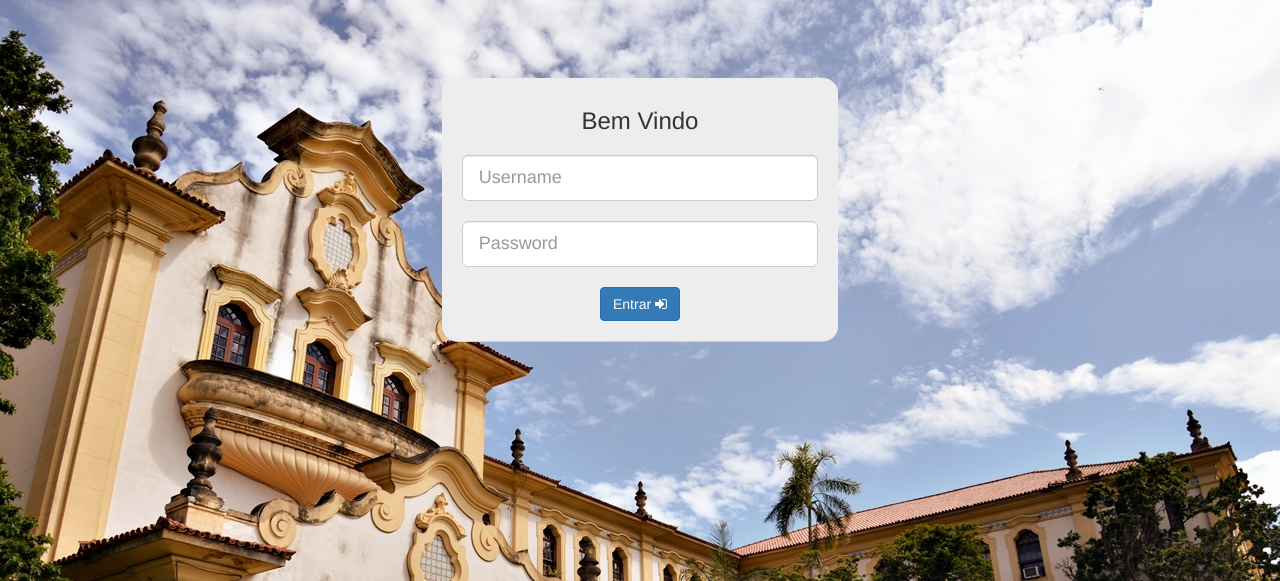
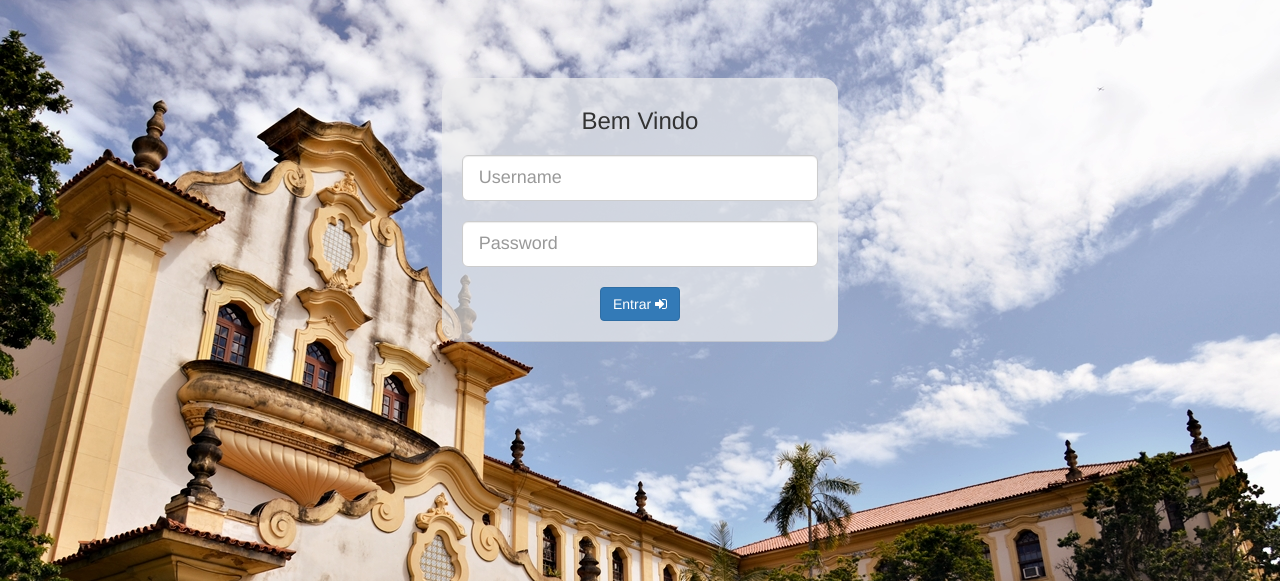
Before and after one commit to hugdiniz/anuarioDjango, a Django app: page / in a window 1280 px wide. Shown: the part 51-632 px from the top of the page. Run offline with Django 3.2, Linux system fonts and the light colour scheme; some libraries are stand-ins or nearby versions.

Commit message:
css login page

```diff
--- a/yearbook/static/yearbook/style/login.css
+++ b/yearbook/static/yearbook/style/login.css
@@ -21,7 +21,7 @@ body {
 }
 
 .form-login {
-    background-color: #EDEDED;
+    background-color: rgba(237,237,237, 0.7);
     padding-top: 10px;
     padding-bottom: 20px;
     padding-left: 20px;
@@ -29,7 +29,7 @@ body {
     border-radius: 15px;
     border-color:#d2d2d2;
     border-width: 5px;
-    box-shadow:0 1px 0 #cfcfcf;
+    box-shadow:0 1px 0 rgba(207,207,207, 0.7);
     margin-top: 20%;
 }
 
--- a/yearbook/templates/yearbook/login.html
+++ b/yearbook/templates/yearbook/login.html
@@ -62,7 +62,7 @@
             <div class="login-text"><h3>Bem Vindo</h3></div>
             <input type="text" id="userName" class="form-control input-lg chat-input" placeholder="Username" />
             </br>
-            <input type="text" id="userPassword" class="form-control input-lg chat-input" placeholder="Password" />
+            <input type="password" id="userPassword" class="form-control input-lg chat-input" placeholder="Password" />
             </br>
             <div class="wrapper">
             <span class="group-btn">
```
